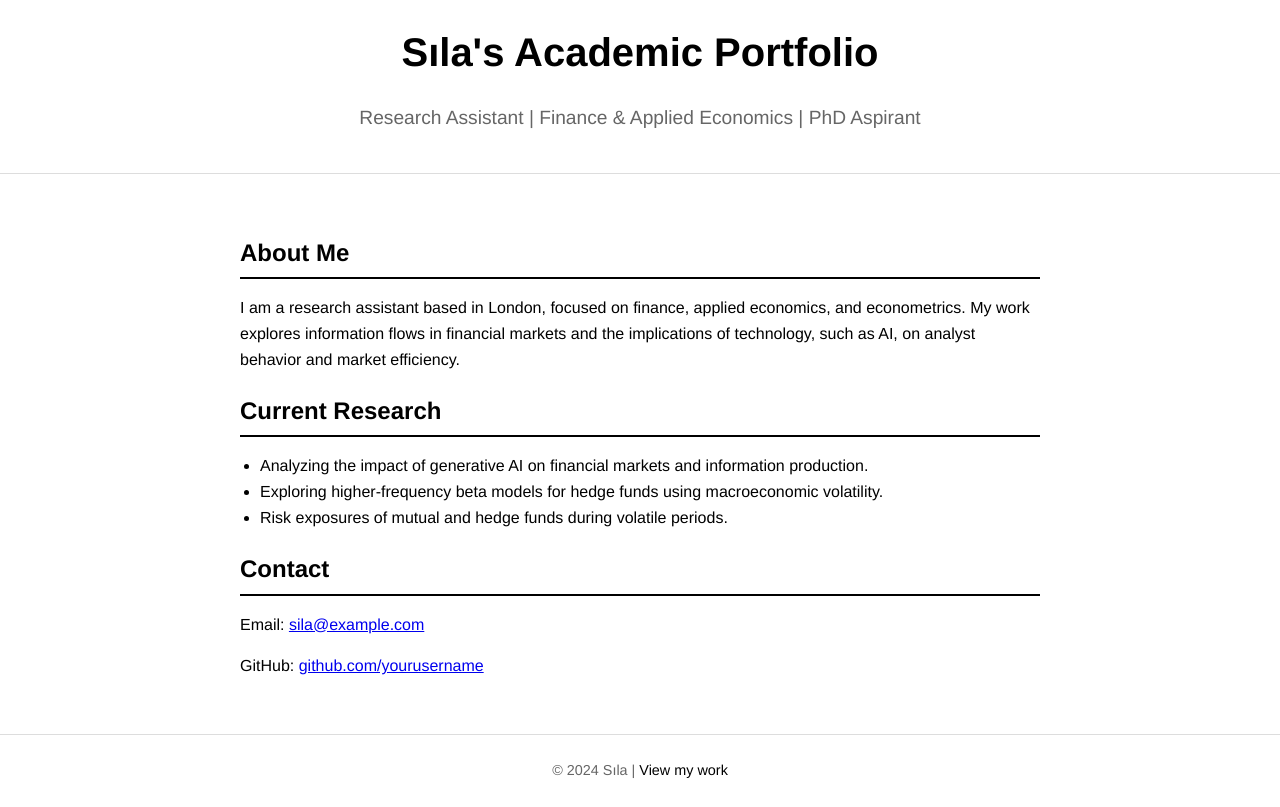
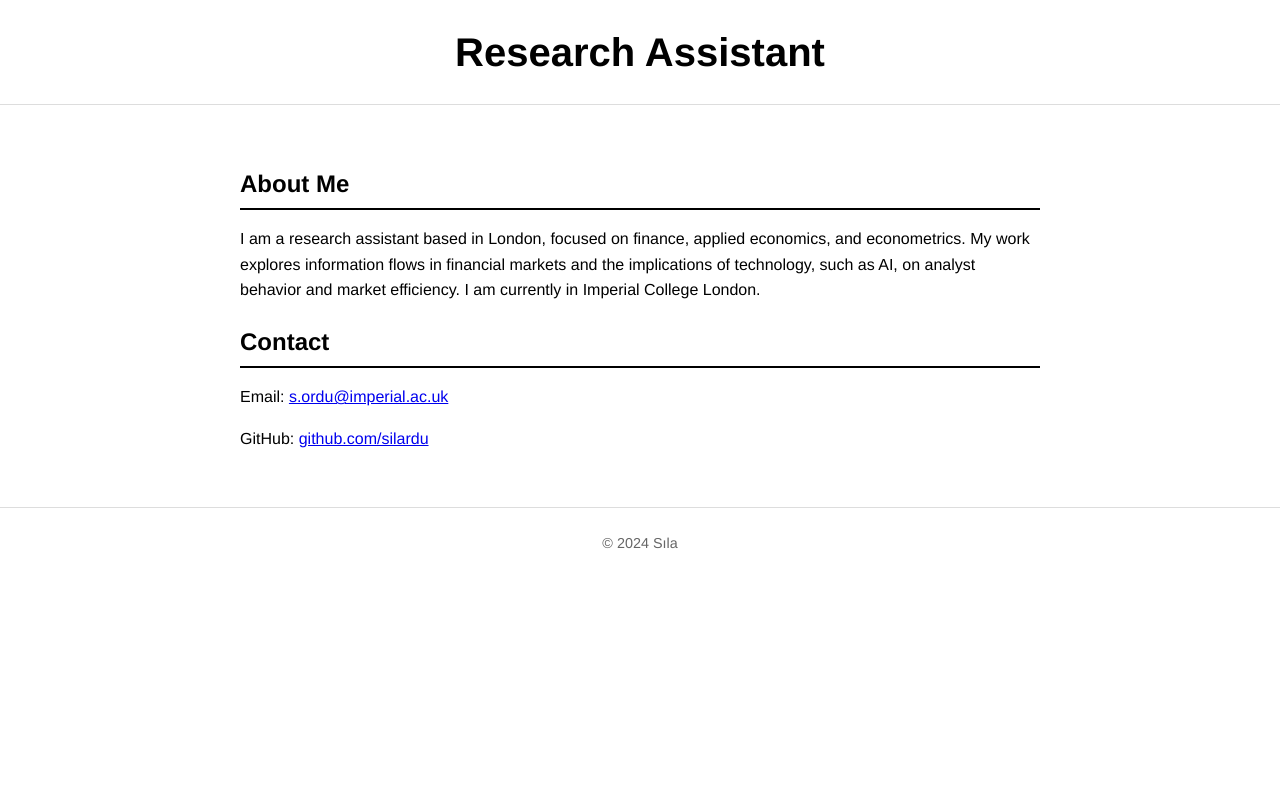
Before and after one commit to silardu/silardu.github.io, a plain HTML site: page index.html in a window 1280 px wide. Drawn offline with Linux system fonts and the light colour scheme.

Commit message:
Update index.html

```diff
--- a/index.html
+++ b/index.html
@@ -3,7 +3,7 @@
 <head>
     <meta charset="UTF-8">
     <meta name="viewport" content="width=device-width, initial-scale=1.0">
-    <title>Sıla's Academic Website</title>
+    <title>Sıla Ordu</title>
     <style>
         body {
             font-family: Helvetica, Arial, sans-serif;
@@ -70,28 +70,21 @@
 </head>
 <body>
     <header>
-        <h1>Sıla's Academic Portfolio</h1>
-        <p>Research Assistant | Finance & Applied Economics | PhD Aspirant</p>
+        <h1>Research Assistant</h1>
     </header>
 
     <main>
         <h2>About Me</h2>
-        <p>I am a research assistant based in London, focused on finance, applied economics, and econometrics. My work explores information flows in financial markets and the implications of technology, such as AI, on analyst behavior and market efficiency.</p>
-
-        <h2>Current Research</h2>
-        <ul>
-            <li>Analyzing the impact of generative AI on financial markets and information production.</li>
-            <li>Exploring higher-frequency beta models for hedge funds using macroeconomic volatility.</li>
-            <li>Risk exposures of mutual and hedge funds during volatile periods.</li>
+        <p>I am a research assistant based in London, focused on finance, applied economics, and econometrics. My work explores information flows in financial markets and the implications of technology, such as AI, on analyst behavior and market efficiency. I am currently in Imperial College London.</p>
         </ul>
 
         <h2>Contact</h2>
-        <p>Email: <a href="mailto:sila@example.com">sila@example.com</a></p>
-        <p>GitHub: <a href="https://github.com/yourusername" target="_blank">github.com/yourusername</a></p>
+        <p>Email: <a href="mailto:s.ordu@imperial.ac.uk">s.ordu@imperial.ac.uk</a></p>
+        <p>GitHub: <a href="https://github.com/silardu" target="_blank">github.com/silardu</a></p>
     </main>
 
     <footer>
-        <p>© 2024 Sıla | <a href="https://github.com/yourusername" target="_blank">View my work</a></p>
+        <p>© 2024 Sıla </p>
     </footer>
 </body>
 </html>
```
